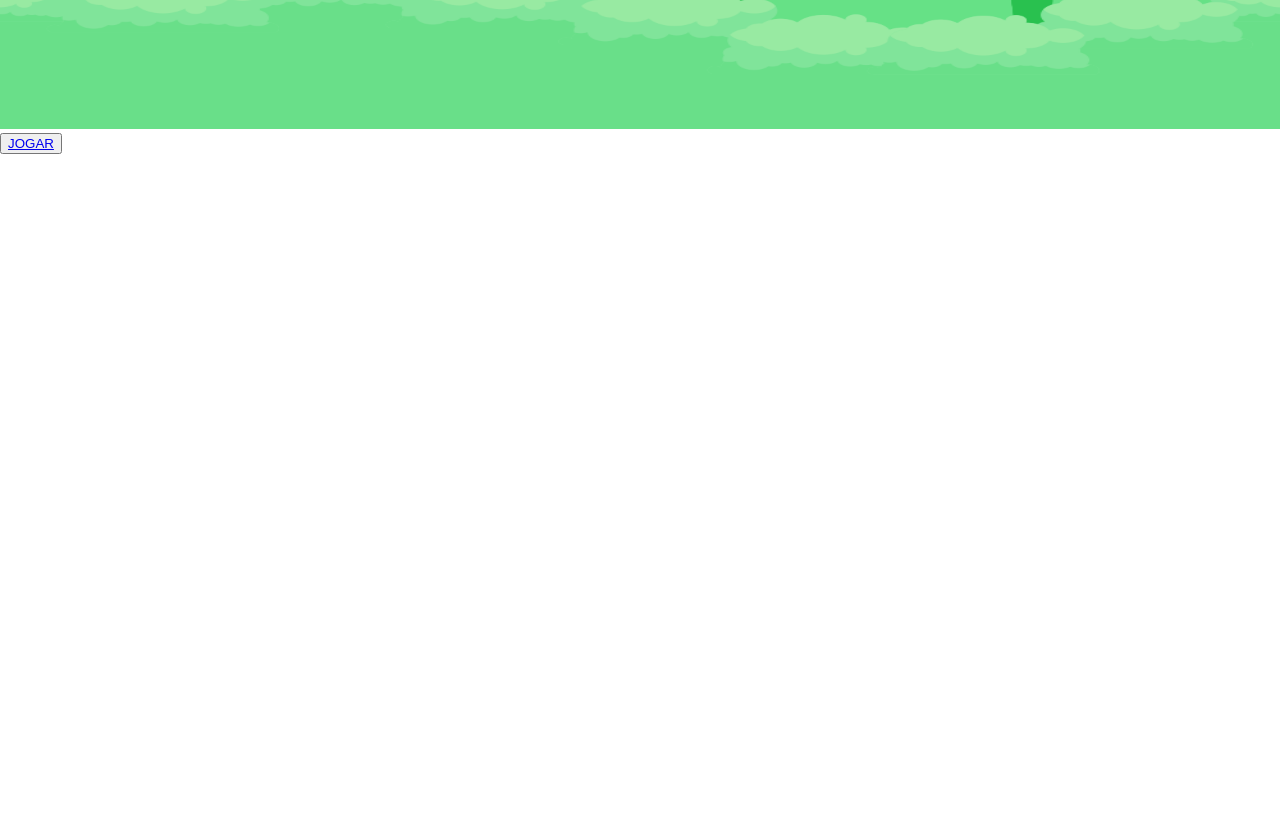
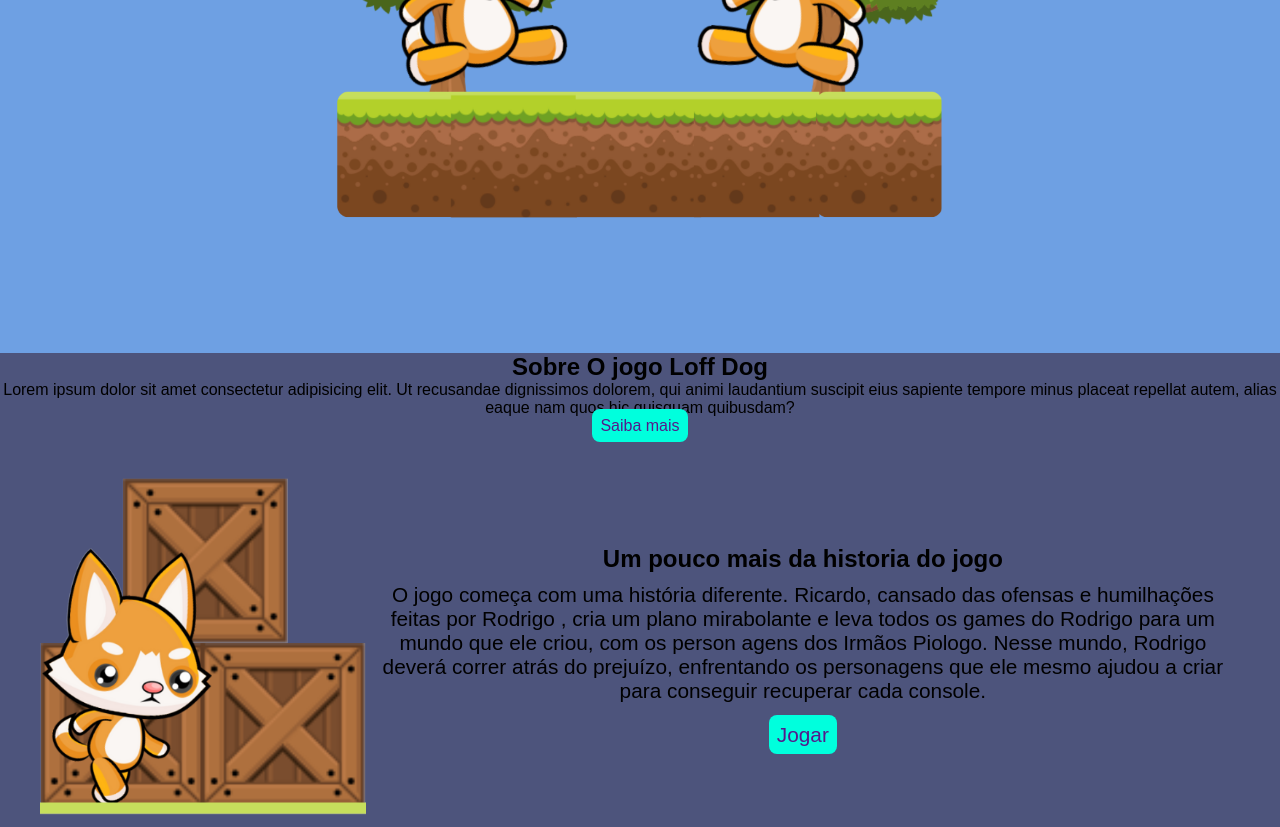
Before and after one commit to nondrack/PROJETO-JOGO-AULA-TADS, a plain HTML site: page site/index.html in a window 1280 px wide. Shown: the part 480-1307 px from the top of the page. Before the commit the page ends 800 px from the top, so only its background shows below. Drawn offline with Linux system fonts and the light colour scheme.

Commit message:
atualização

```diff
--- a/site/index.html
+++ b/site/index.html
@@ -29,22 +29,63 @@
                         <a class="bgHover" href="">Galeria de Fotos</a>
                     </li>
                     <li class="jogar">
-                        <a href="">Jogar</a>
+                        <a href="Jogo Projeto/index.html" target="_blank">JOGAR</a>
                     </li>
+                </div>
+            </nav>
+        </div>
+        </header>
+        <section class="banner">
+            <div class="imagem">
+                <img src="Imagens/TATTOO (2).png" alt="jogo">
+            </div>
 
-                </div>
-              </nav>
-        </div>
-    </header>
+
+
+        </section>
 
     <main>
-        <div class="imgHome">
-            <img src="BG.png" alt="">
         </div>
+        <section class="sobre">
+            <div class="container">
+                <h1>
+                    <span class="faixa center">Sobre O jogo Loff Dog</span>
+                </h1>
+                <p class="center">
+                    Lorem ipsum dolor sit amet consectetur adipisicing elit. Ut recusandae dignissimos dolorem, qui animi laudantium
+                     suscipit eius sapiente tempore minus placeat repellat autem, alias eaque nam quos hic quisquam quibusdam?
+                </p>
+                <p class="center">
+                    <a href="" class="bnt" title="Saiba mais">Saiba mais</a>
+                </p>
+            </div>
+        </section>
+        <section class="historia">
+            <div class="container">
+            <div class="flex">
+                <div class="img">
+                    <img src="Imagens/Design sem nome.png" alt="" class="img">
+                </div>
+                <div class="col">
+                    <h1>
+                        <span class="faixa center">Um pouco mais da historia do jogo</span>
+                    </h1>
+                    <p class="center">
+                        O jogo começa com uma história diferente. Ricardo, cansado das ofensas e humilhações feitas por Rodrigo
+                        , cria um plano mirabolante e leva todos os games do Rodrigo para um mundo que ele criou, com os person
+                        agens dos Irmãos Piologo. Nesse mundo, Rodrigo deverá correr atrás do prejuízo, enfrentando os personagens
+                         que ele mesmo ajudou a criar para conseguir recuperar cada console.
+                    </p>
+                    <p class="center">
+                        <a href="" class="bnt" title="Jogar"> Jogar</a>
+                    </p>
+                </div>
+            </div>
+            </div>
+        </section>
 
-        <div>
-            <button><a href="Jogo Projeto/index.html" target="_blank">JOGAR</a></button>
-        </div>
+
+
     </main>
 
 
--- a/site/styles/site.css
+++ b/site/styles/site.css
@@ -1,3 +1,10 @@
+* {
+  margin: 0;
+  padding: 0;
+}
+main {
+  background-color: rgb(77, 84, 124);
+}
 body {
   height: 100vh;
   background-color: rgb(255, 255, 255);
@@ -7,7 +14,7 @@ body {
 header {
   padding-left: 20px;
   padding-right: 15px;
-    background-color:rgb(43, 41, 41) ;
+  background-color: rgb(43, 41, 41);
   .header-nav {
     display: flex;
     align-items: center;
@@ -23,22 +30,21 @@ header {
       }
     }
   }
-
   .navLink {
     display: flex;
     gap: 30px;
     align-items: center;
 
     li:hover {
-            scale: 1.10;
+      scale: 1.1;
       transition: 300ms;
     }
-        li{
+    li {
       font-size: 20px;
       font-weight: bolder;
       list-style: none;
 
-        a{
+      a {
         text-decoration: none;
         color: white;
         padding: 8px;
@@ -46,7 +52,7 @@ header {
       }
       .bgHover:hover {
         color: rgb(255, 0, 0);
-            background-color:rgb(173, 167, 167);
+        background-color: rgb(173, 167, 167);
         border-radius: 8px;
       }
     }
@@ -59,9 +65,53 @@ header {
   border-radius: 8px;
 }
 
-.imgHome {
 img {
   width: 100%;
-        height: 500px;
+  height: 100%;
+}
+section.sobre {
+  text-align: center;
+  .bnt {
+    background-color: rgb(0, 255, 221);
+    padding: 8px;
+    border-radius: 8px;
+    text-decoration: none;
   }
 }
+section.banner {
+  background-color: rgba(70, 134, 219, 0.781);
+  .img {
+  }
+}
+section.historia {
+  div.flex {
+    display: flex;
+    flex-direction: row;
+    justify-content: center;
+    align-items: center;
+    margin: 40px;
+  }
+  div.col {
+    width: 100%;
+    margin: 0px;
+    text-align: center;
+    font-family: arial;
+    font-size: 16px;
+  }
+  p.center {
+    font-size: 1.3em;
+    font-family: arial;
+    padding: 10px;
+  }
+  .bnt {
+    background-color: rgb(0, 255, 221);
+    padding: 8px;
+    border-radius: 8px;
+    text-decoration: none;
+  }
+}
+section.banner {
+    .img{
+
+    }
+}
```
Also changed, not shown: site/Imagens/4k-pc-8dxv1c1kpj1bsvde.jpg (added), site/Imagens/Design sem nome.png (added), site/Imagens/TATTOO (2).png (added), site/Imagens/fundo-pessoas-animais-jogo-natureza-arquitetura-logo-mockup_1086760-37566.avif (added), site/Imagens/vetor-de-desenhos-animados-do-litoral-norte-ilha-selvagem_1441-3159.avif (added). Lines whose indentation alone changed are shown as unchanged.
